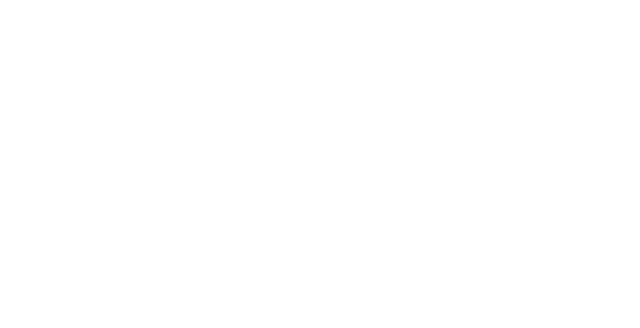
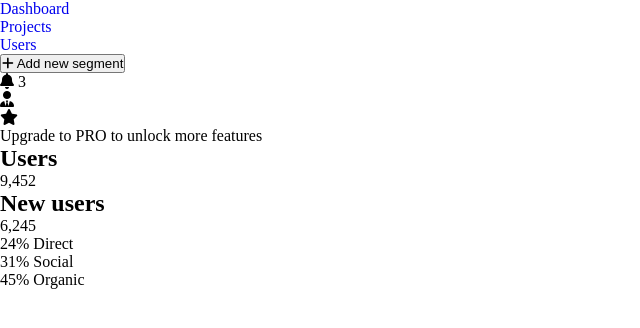
Before and after one commit to VeraEnders/dashboard-ui, a plain HTML site: page index.html in a window 1280 px wide. Shown: the whole page, without its empty margins (0-640 px from the left). Drawn offline with Linux system fonts and the light colour scheme.

Commit message:
add html structure

```diff
--- a/index.html
+++ b/index.html
@@ -12,7 +12,67 @@
   <title>Dashboard UI</title>
 </head>
 <body>
+  <main>
+    <section class="top">
+      <nav>
+        <ul>
+          <li><a href="#">Dashboard</a></li>
+          <li><a href="#">Projects</a></li>
+          <li><a href="#">Users</a></li>
+        </ul>
+      </nav>
+      <div class="profile">
+        <button>
+          <i class="fa-solid fa-plus"></i>
+          Add new segment
+        </button>
+        <div class="notifications">
+          <i class="fa-solid fa-bell"></i>
+          <span>3</span>
+        </div>
+        <div class="profile-pic">
+          <i class="fa-solid fa-user-tie"></i>
+        </div>
+      </div>
+    </section>
 
+    <section class="upgrade">
+      <div class="upgrade-pic">
+        <i class="fa-solid fa-star"></i>
+      </div>
+      <p>
+        Upgrade to <span>PRO</span> to unlock more features
+      </p>
+    </section>
+
+    <section class="statistics">
+      <!-- Users -->
+      <div class="users">
+        <h2>Users</h2>
+        <p>9,452</p>
+        <div>
+          <!-- chart -->
+        </div>
+      </div>
+
+      <!-- New users -->
+      <div class="new-users">
+        <h2>New users</h2>
+        <p>6,245</p>
+        <div>
+          <!-- chart -->
+        </div>
+      </div>
+
+      <!-- Percentage -->
+      <div class="progress">
+        <div class="progress-line"><span class="legend">24% Direct</span></div>
+        <div class="progress-line"><span class="legend">31% Social</span></div>
+        <div class="progress-line"><span class="legend">45% Organic</span></div>
+      </div>
+    </section>
+
+  </main>
 
   <script src="./assets/script.js"></script>
 </body>
--- a/style.css
+++ b/style.css
@@ -4,6 +4,10 @@
   box-sizing: border-box;
 }
 
+a {
+  text-decoration: none;
+}
+
 body {
   min-height: 100vh;
 }
```
